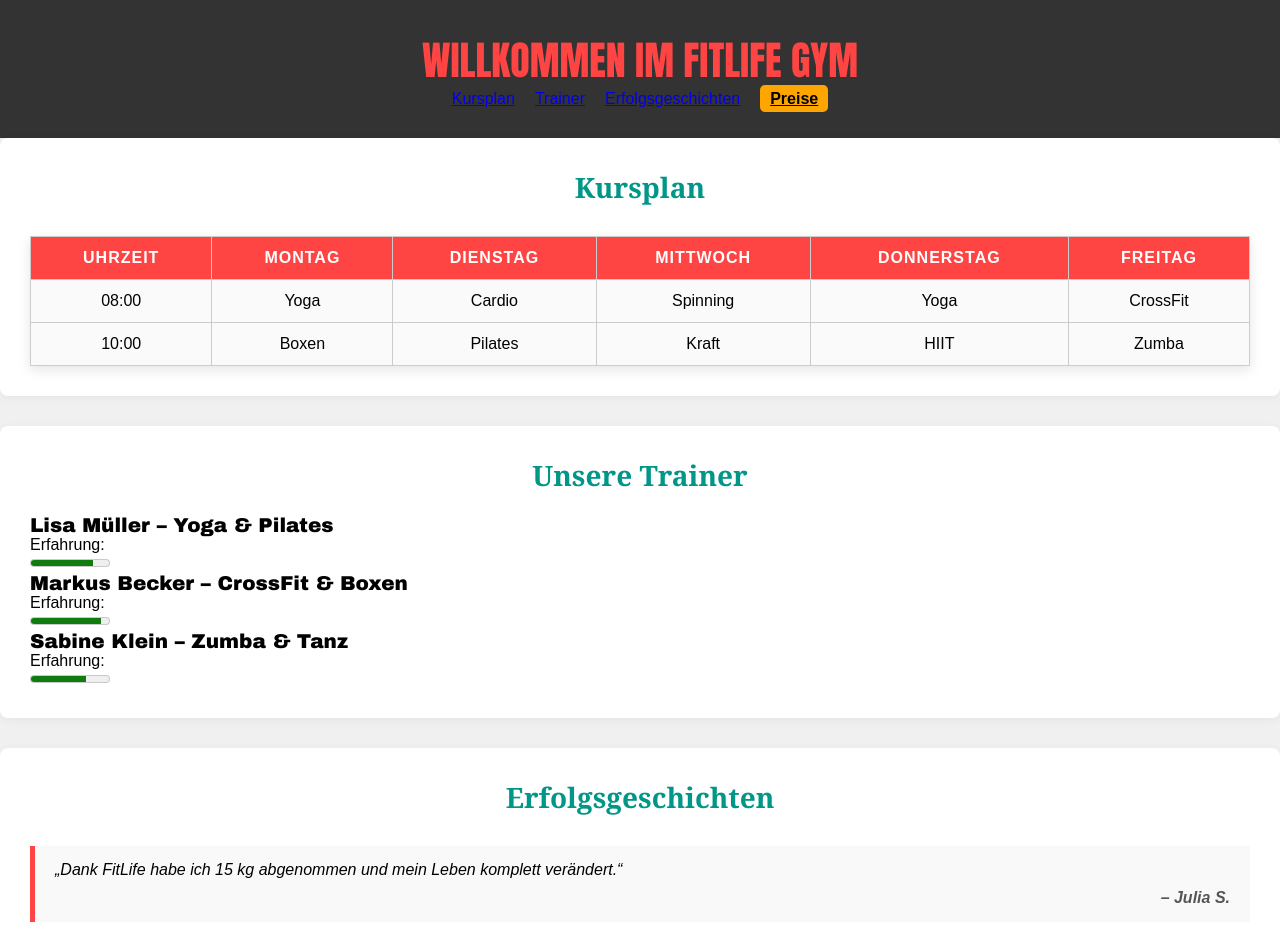
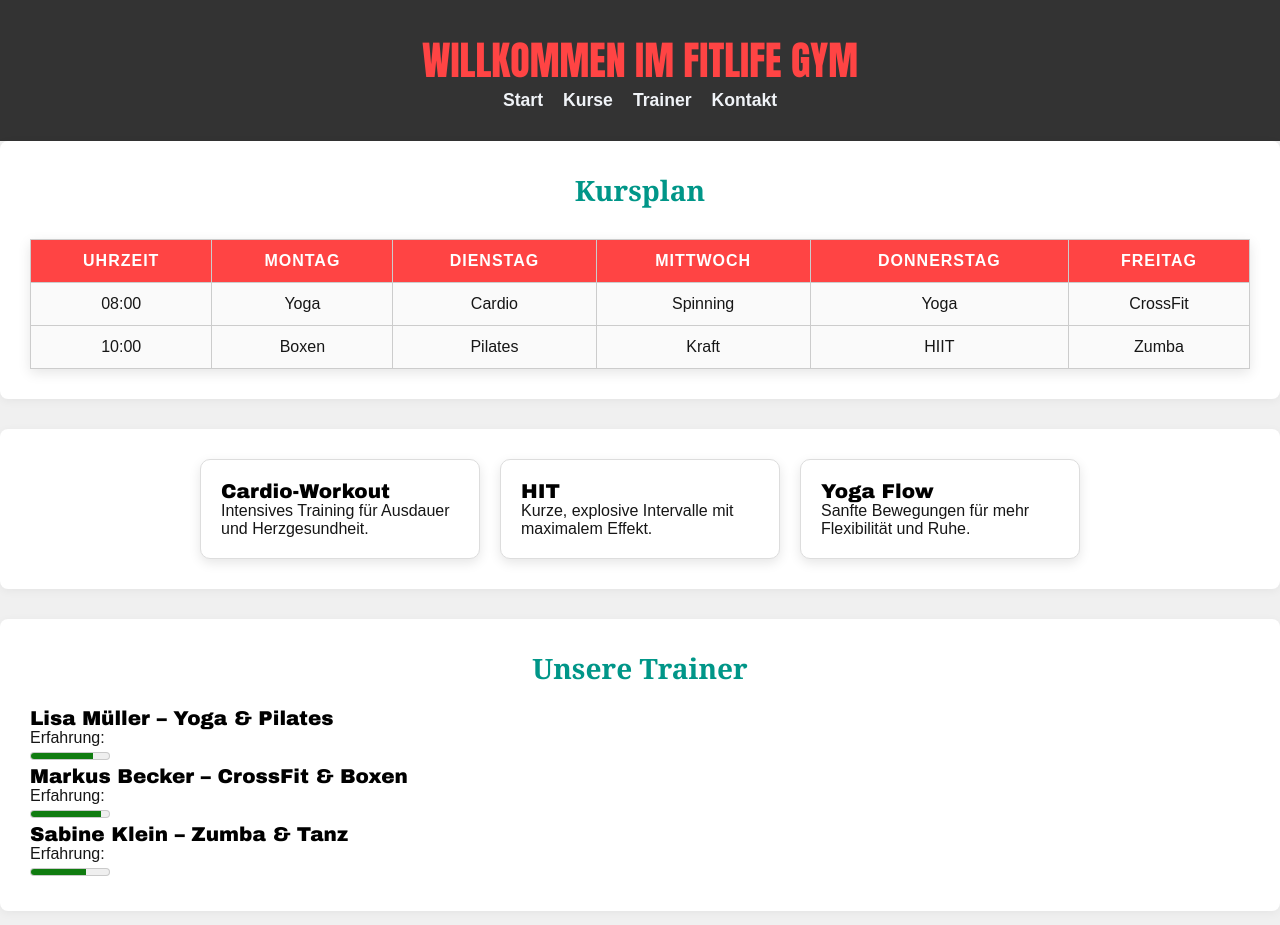
Before and after one commit to Zito510/fitlife-gym, a plain HTML site: page index.html in a window 1280 px wide. Shown: the top 925 px of the page. Drawn offline with Linux system fonts and the light colour scheme.

Commit message:
Initial FitLife Website Upload

```diff
--- a/index.html
+++ b/index.html
@@ -11,13 +11,14 @@
 
     <h1 class="headline">Willkommen im FitLife Gym</h1>
     <nav>
-  <ul>
-    <li><a href="#kurse">Kursplan</a></li>
-    <li><a href="#trainer">Trainer</a></li>
-    <li><a href="#erfolg">Erfolgsgeschichten</a></li>
-    <li><a href="#preise" aria-current="page">Preise</a></li>
+  <ul class="main-nav-list">
+    <li><a href="#">Start</a></li>
+    <li><a href="#">Kurse</a></li>
+    <li><a href="#">Trainer</a></li>
+    <li><a href="#">Kontakt</a></li>
   </ul>
 </nav>
+
   </header>
 <section id="kurse">
 
@@ -53,6 +54,21 @@
     </tbody>
   </table>
 </section>
+<section class="card-container">
+  <div class="card">
+    <h3>Cardio-Workout</h3>
+    <p>Intensives Training für Ausdauer und Herzgesundheit.</p>
+  </div>
+  <div class="card">
+    <h3>HIT</h3>
+    <p>Kurze, explosive Intervalle mit maximalem Effekt.</p>
+  </div>
+  <div class="card">
+    <h3>Yoga Flow</h3>
+    <p>Sanfte Bewegungen für mehr Flexibilität und Ruhe.</p>
+  </div>
+</section>
+
 <section id="trainer">
   <h2>Unsere Trainer</h2>
 
--- a/style.css
+++ b/style.css
@@ -6,7 +6,7 @@
 }
 
 body {  background-color: #F0F0F0;
-  color: black;
+  color: rgb(22, 22, 22);
   font-family: Arial, sans-serif;
   font-size: 16px;
 
@@ -41,9 +41,6 @@ h3 {
   margin-bottom: 40px;
   text-align: center;
 }
-
-
-
 .hero-img {
   width: 100%;
   height: auto;
@@ -240,7 +237,7 @@ nav a[aria-current="page"] {
 
 nav a:hover {
   background-color: rgb(247, 8, 8);
-  color: black;
+  color: rgb(248, 243, 243);
   transition: background-color 0.3s ease;
 }
 form {
@@ -369,3 +366,50 @@ button:hover {
   border-color: white;
   box-shadow: 0 0 0 3px rgba(255,255,255,0.5);
 }
+.main-nav-list {
+  display: flex;
+  justify-content: center; /* oder space-between / space-around */
+  gap: 20px;
+  list-style: none;
+  padding: 0;
+  margin: 0;
+}
+
+.main-nav-list li a {
+  text-decoration: none;
+  color: #f0f3f7;
+  font-weight: bold;
+  font-size: 1.1rem;
+  transition: color 0.3s ease;
+}
+
+.main-nav-list li a:hover {
+  color: #3498db;
+}
+.card-container {
+  display: flex;
+  gap: 20px;
+  flex-wrap: wrap;
+  justify-content: center; /* oder flex-start / space-between */
+  padding: 30px;
+}
+
+.card {
+  background: #fff;
+  border: 1px solid #ddd;
+  border-radius: 10px;
+  box-shadow: 0 4px 12px rgba(0,0,0,0.1);
+  padding: 20px;
+  width: 280px;
+  transition: transform 0.3s ease;
+}
+
+.card:hover {
+  transform: translateY(-5px);
+}
+@media (max-width: 768px) {
+  .card-container {
+    flex-direction: column;
+    align-items: center;
+  }
+}
```
